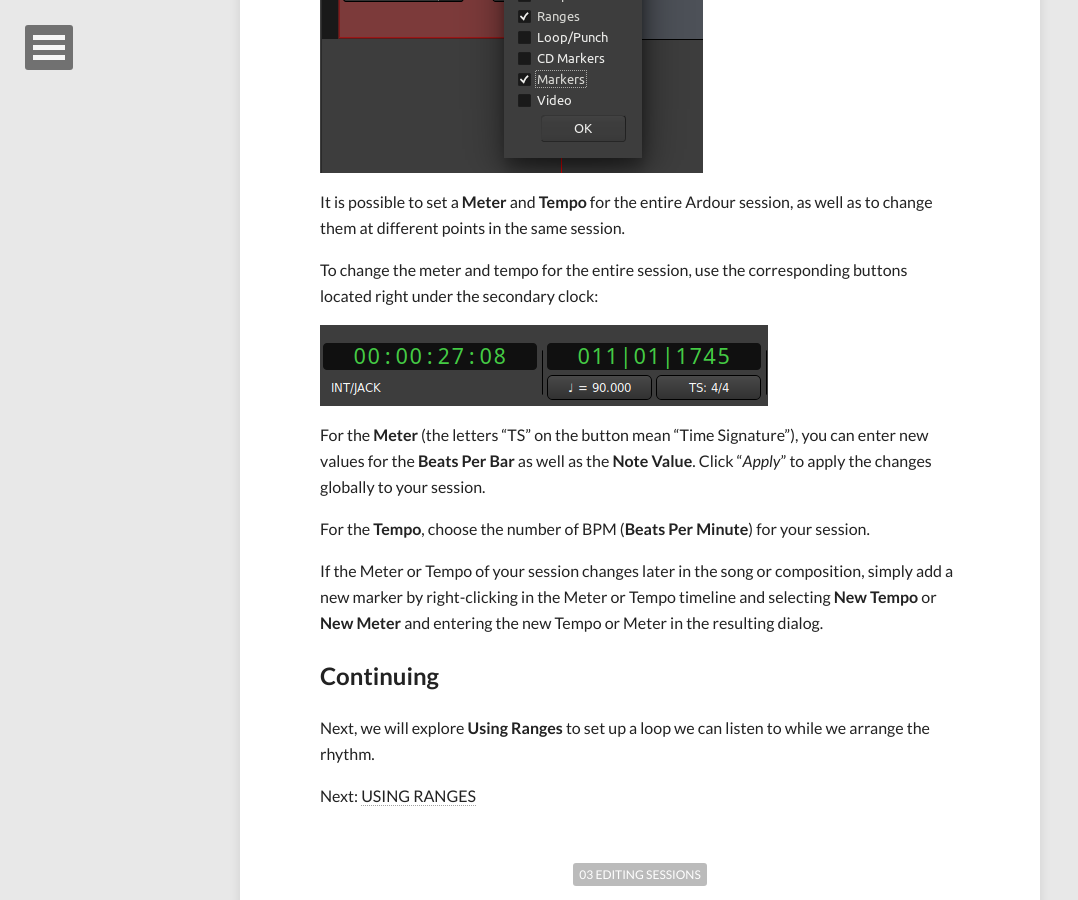
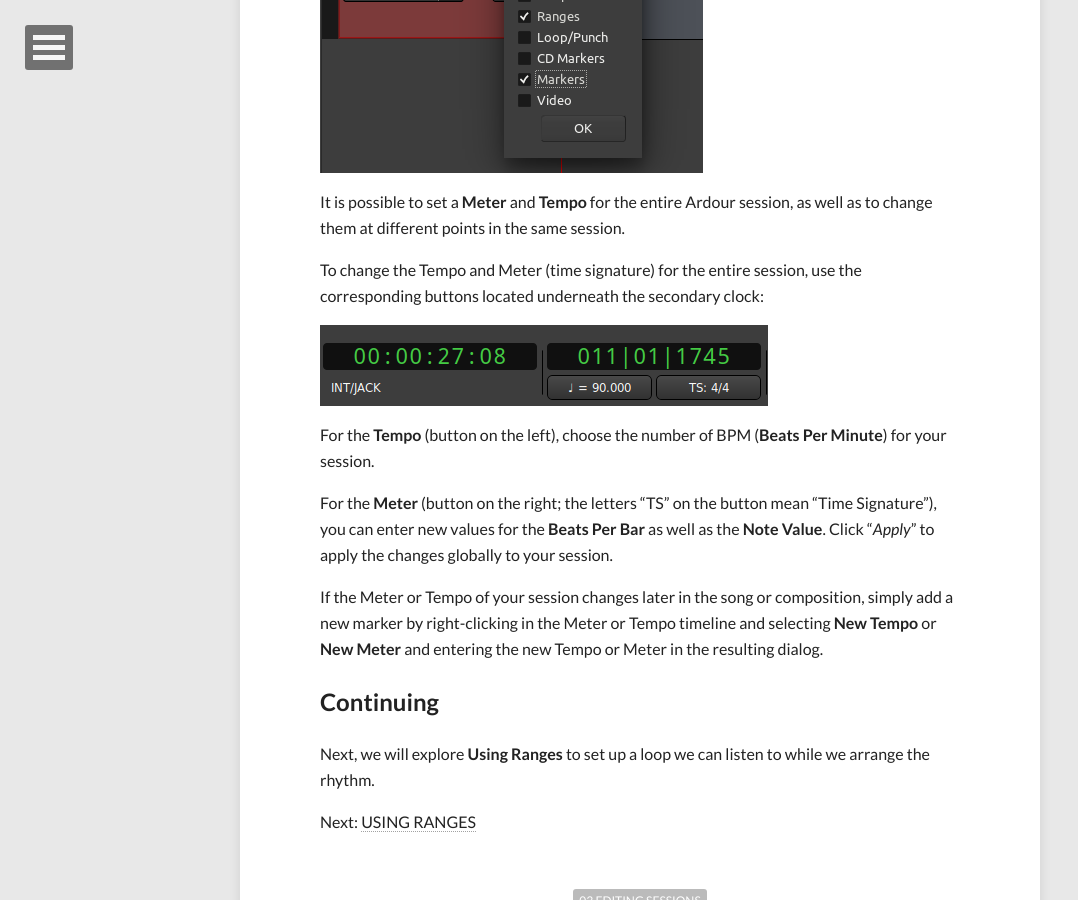
Before and after one commit to brunoruviaro/ardour4-tutorial, a Jekyll site: the page built from _posts/2014-08-27-setting-up-the-meter.md, in a window 1280 px wide and 900 px high, scrolled down 1027 px. Shown: the whole window, without its empty margins (0-1078 px from the left). Built offline with Jekyll 4.4.1, drawn with Linux system fonts in a browser that asks for light colours; nearby versions of some CDN libraries.

Commit message:
Update 2014-08-27-setting-up-the-meter.md

```diff
--- a/_posts/2014-08-27-setting-up-the-meter.md
+++ b/_posts/2014-08-27-setting-up-the-meter.md
@@ -26,13 +26,13 @@
 session, as well as to change them at different points in the same
 session.
 
-To change the meter and tempo for the entire session, use the corresponding buttons located right under the secondary clock:
+To change the Tempo and Meter (time signature) for the entire session, use the corresponding buttons located underneath the secondary clock:
 
 ![Tempo_and_Meter]({{ site.url }}/images/Ardour5_Edit_Meter_and_Tempo.png)
 
-For the **Meter** (the letters "TS" on the button mean "Time Signature"), you can enter new values for the **Beats Per Bar** as well as the **Note Value**. Click "*Apply*" to apply the changes globally to your session.
+For the **Tempo** (button on the left), choose the number of BPM (**Beats Per Minute**) for your session.
 
-For the **Tempo**, choose the number of BPM (**Beats Per Minute**) for your session.
+For the **Meter** (button on the right; the letters "TS" on the button mean "Time Signature"), you can enter new values for the **Beats Per Bar** as well as the **Note Value**. Click "*Apply*" to apply the changes globally to your session.
 
 If the Meter or Tempo of your session changes later in the song or
 composition, simply add a new marker by right-clicking in the Meter or
```
